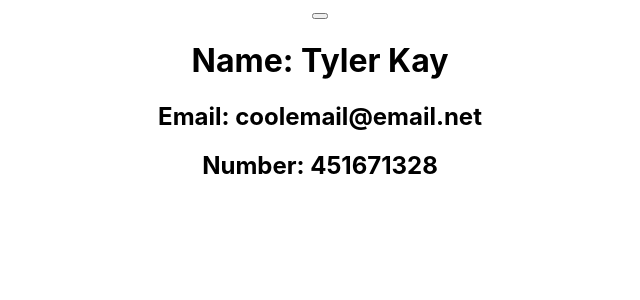
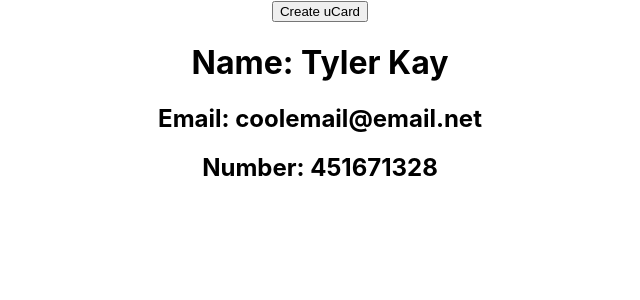
Before and after one commit to elawrie/uCard, a React (Create React App) app in the folder ucard/: page / in a window 1280 px wide. Shown: the top 300 px of the page, without its empty margins (320-960 px from the left). Built offline with nearby package versions, Linux system fonts and the light colour scheme.

Commit message:
small clarity update

```diff
--- a/ucard/src/App.js
+++ b/ucard/src/App.js
@@ -14,7 +14,7 @@ const App = () => {
   return (
 
     <div className="App">
-      <button onClick={() => alert('buttonPressed')}></button>
+      <button onClick={() => alert('button pressed')}>Create uCard</button>
       <Person name={'Tyler Kay'} email={'coolemail@email.net'} number={451671328}/>
     </div>
   );
```
